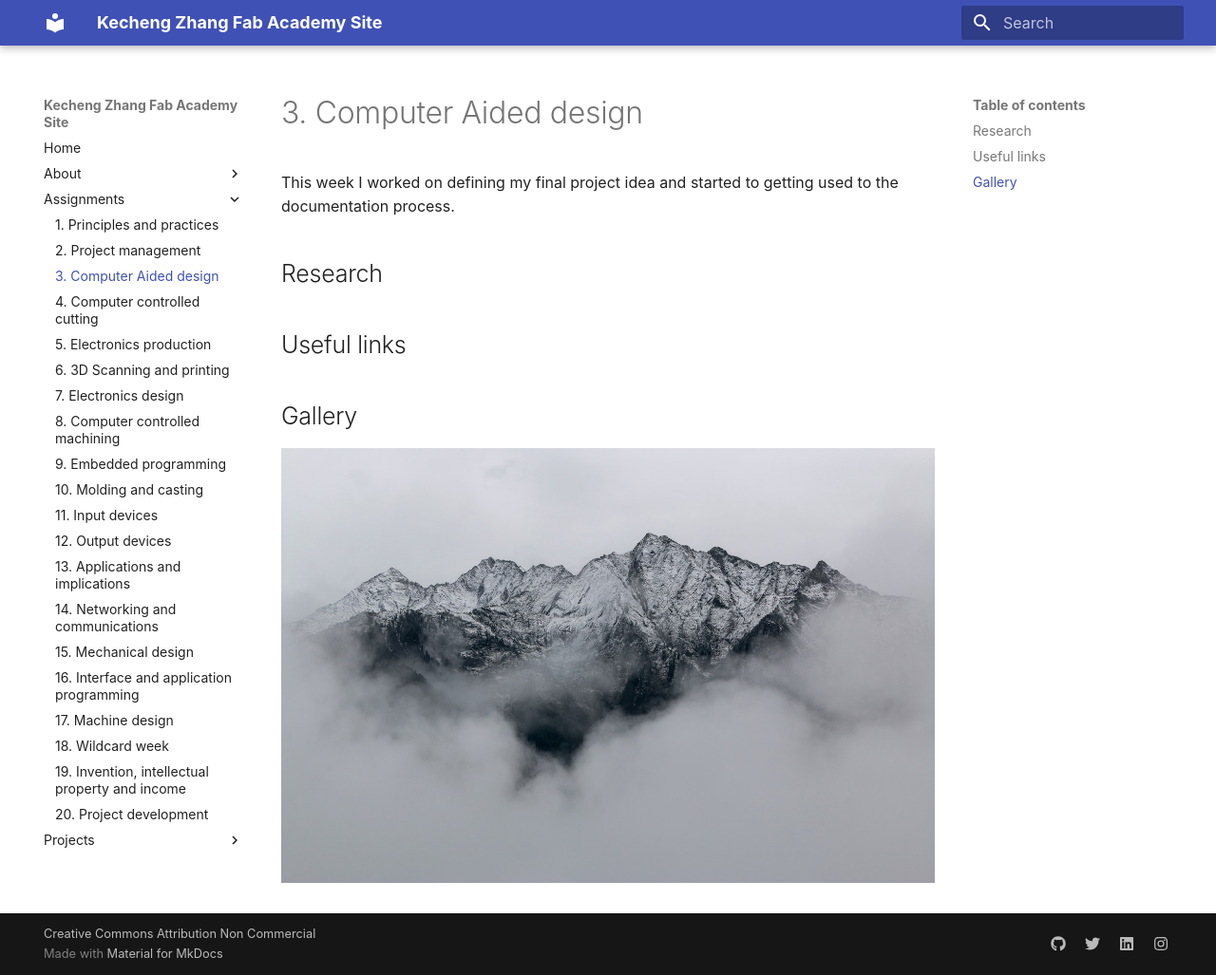
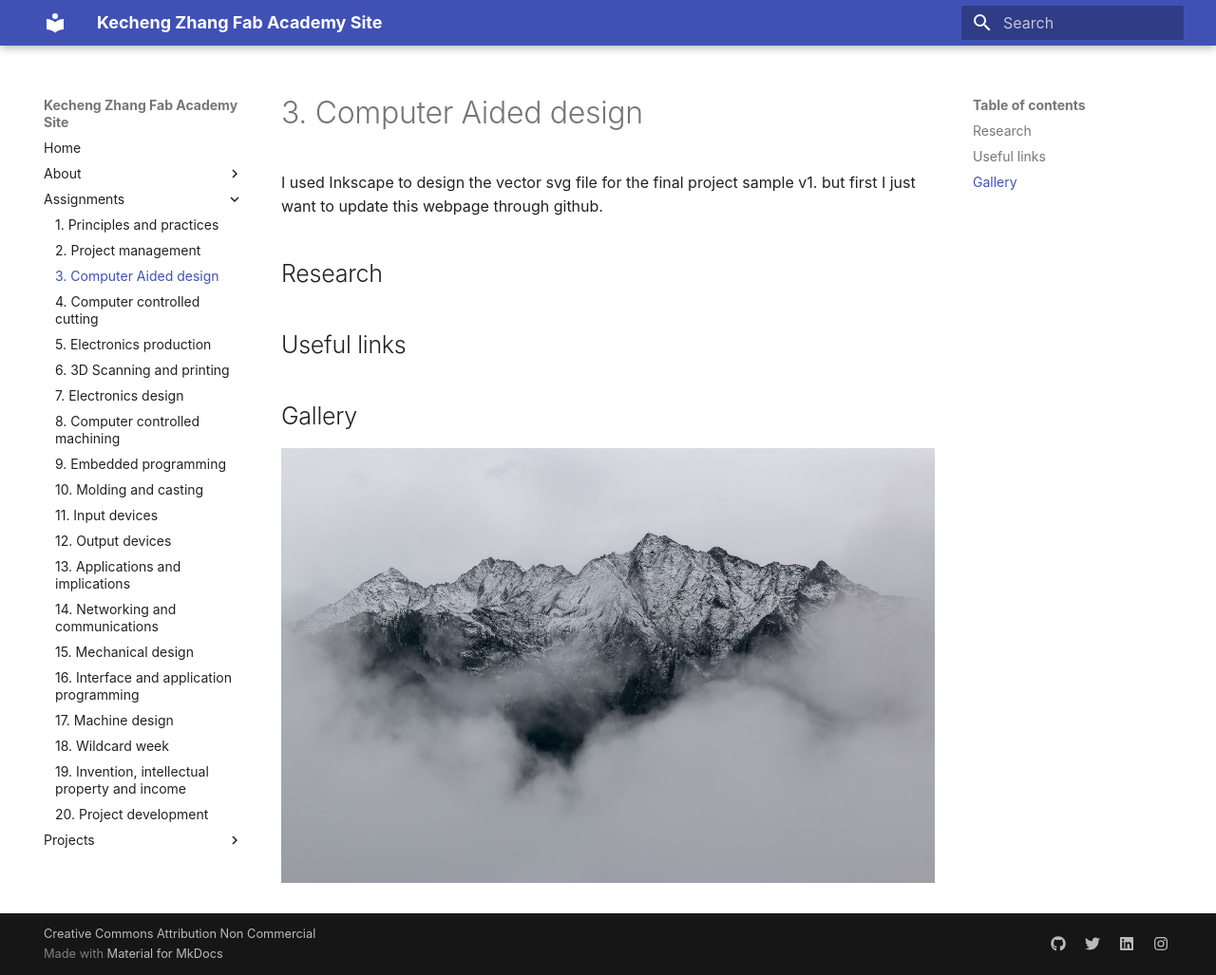
Before and after one commit to kecheeng/example-repository, an MkDocs documentation site: the page built from _docs/assignments/week03.md, in a window 1280 px wide and 1027 px high. Shown: the whole window at 95% size. Built offline with MkDocs 1.6.1 and Material for MkDocs 9.7.7, drawn with Linux system fonts in a browser that asks for light colours.

Commit message:
Deploying website

```diff
--- a/_docs/assignments/week03.md
+++ b/_docs/assignments/week03.md
@@ -1,6 +1,6 @@
 # 3. Computer Aided design
 
-This week I worked on defining my final project idea and started to getting used to the documentation process.
+I used Inkscape to design the vector svg file for the final project sample v1. but first I just want to update this webpage through github.
 
 ## Research
 
```
Also changed, not shown: 1 other file.
